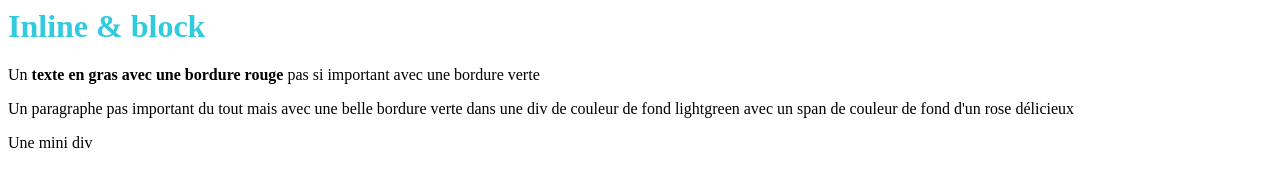
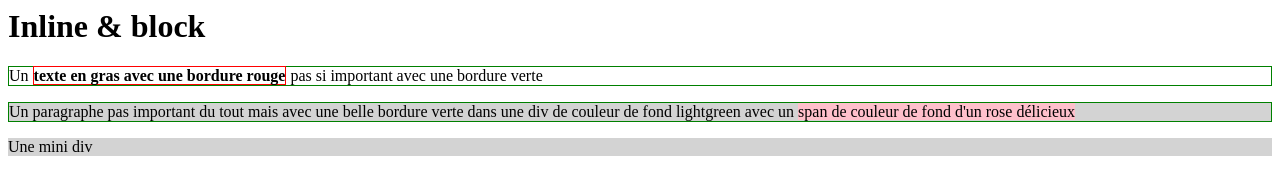
Before and after one commit to MorganeChavanne/3CSS, a plain HTML site: page slide 23 - inline et block/index.html in a window 1280 px wide. Drawn offline with Linux system fonts and the light colour scheme; files that its build step writes are made by us from their sources.

Commit message:
exos27-28

```diff
--- a/slide 23 - inline et block/index.html
+++ b/slide 23 - inline et block/index.html
@@ -1,4 +1,4 @@
-<html lang="en">
+<html lang="fr">
 
 <head>
     <meta charset="UTF-8">
--- /dev/null
+++ b/slide 23 - inline et block/style.css
@@ -0,0 +1,20 @@
+/* bordure rouge texte en gras */
+b {
+    border-width: 1px;
+    border-style: solid;
+    border-color: red;
+}
+/* background span pink */
+span {
+    background-color: pink;
+}
+/* p entoures de bordure verte */
+p {
+    border-width: 1px;
+    border-style: solid;
+    border-color: green;
+}
+/* div background lightgrey */
+div {
+    background-color: lightgrey;
+}
--- /dev/null
+++ b/slide 27 - @font-face/style.css
@@ -0,0 +1,7 @@
+@font-face {
+    font-family: "Ma Super Police";
+    src: url("./font/MaSuperPolice.ttf") format("truetype");
+   }
+h1 {
+    font-family: "Ma Super Police", cursive ;
+}
```
Also changed, not shown: slide 19 - pseudo-classes & pseudo-éléments/style.css (+7 -2 lines), 4 other files.
